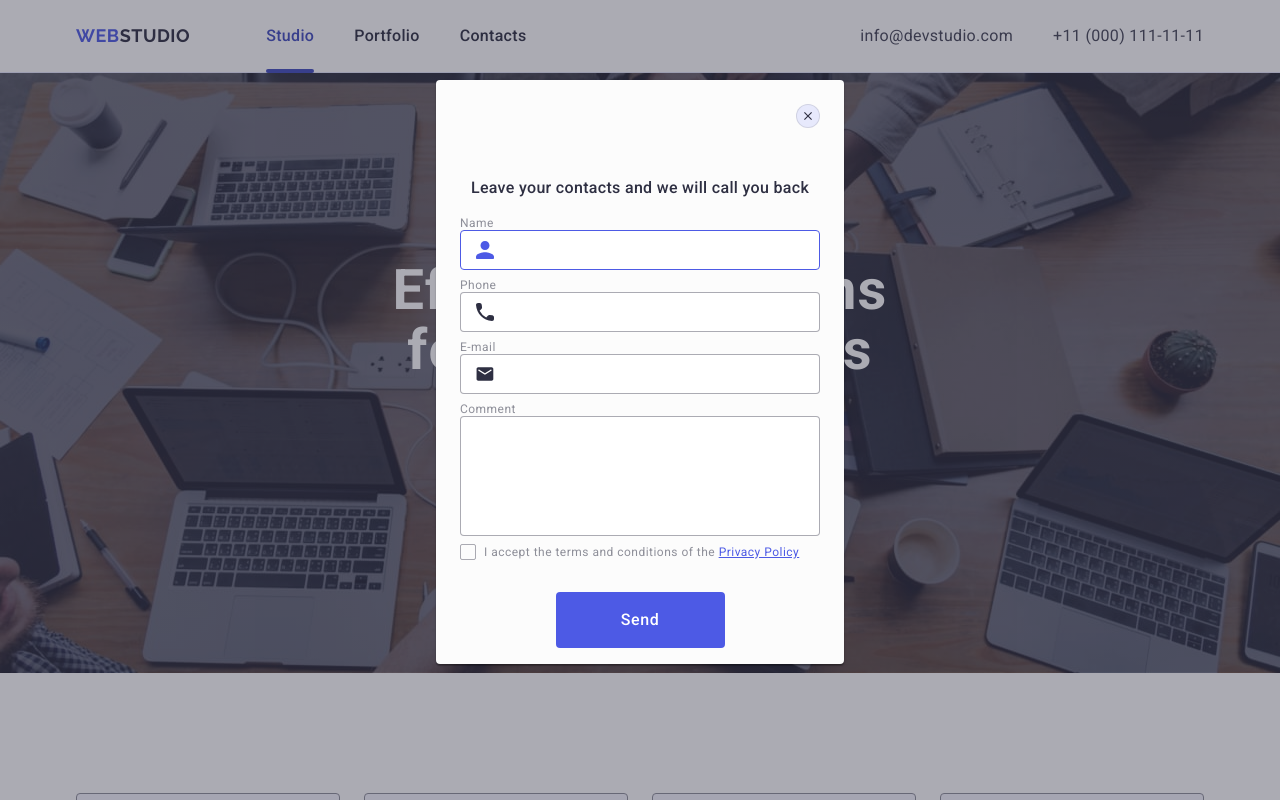
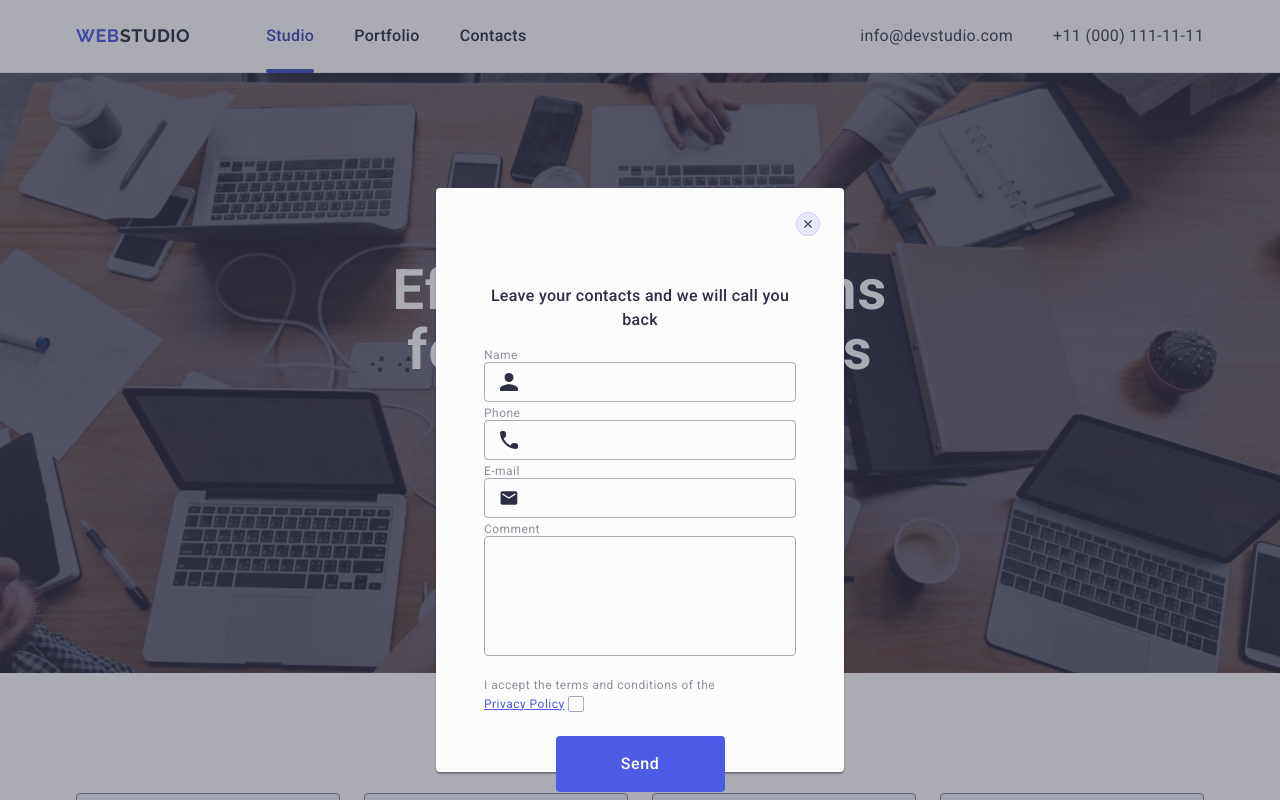
Before and after one commit to RedisculuS/goit-markup-hw-05, a plain HTML site: page index.html in a window 1280 px wide. Shown: the top 800 px of the page. Drawn offline with nearby package versions, Linux system fonts and the light colour scheme.

Commit message:
2nd commit
after autocheck

```diff
--- a/css/style.css
+++ b/css/style.css
@@ -82,7 +82,6 @@ ul {
   display: inline-flex;
   gap: 40px;
   position: relative;
-  /* color: #404bbf; */
 }
 
 .nav-title a:hover,
@@ -205,225 +204,6 @@ ul {
 }
 
 .button-order:focus {
-  background-color: #404bbf;
-}
-
-.modal {
-  position: fixed;
-  top: 0;
-  right: 0;
-  bottom: 0;
-  left: 0;
-  background-color: #2e2f4266;
-  z-index: 1050;
-  opacity: 0;
-  margin: 0;
-  padding: 0;
-  transition: opacity 250ms cubic-bezier(0.4, 0, 0.2, 1);
-}
-
-.modal.is-open {
-  opacity: 1;
-}
-
-.modal-content {
-  position: relative;
-  width: 408px;
-  height: 584px;
-  margin-left: auto;
-  margin-right: auto;
-  margin-top: 80px;
-  background-color: #fcfcfc;
-  box-shadow: 0px 1px 1px 0px #00000024, 0px 1px 3px 0px #0000001f,
-    0px 2px 1px 0px #00000033;
-  border-radius: 4px;
-  padding: 24px;
-}
-
-.icon-cross-box {
-  height: 24px;
-  width: 24px;
-  background: linear-gradient(0deg, #e7e9fc, #e7e9fc),
-    linear-gradient(0deg, rgba(0, 0, 0, 0.1), rgba(0, 0, 0, 0.1));
-  border-radius: 50%;
-  border: 1px solid #0000001a;
-  display: flex;
-  align-items: center;
-  justify-content: center;
-  float: right;
-  transition: background 250ms cubic-bezier(0.4, 0, 0.2, 1);
-}
-
-.icon-cross-box:active,
-.icon-cross-box:focus {
-  background: #404bbf;
-  border: none;
-}
-
-.modal-close-icon {
-  fill: #2e2f42;
-  transition: fill 250ms cubic-bezier(0.4, 0, 0.2, 1);
-}
-
-.icon-cross-box:active .modal-close-icon {
-  fill: #ffffff;
-}
-.icon-cross-box:focus .modal-close-icon {
-  fill: #ffffff;
-}
-
-.form-callback {
-  display: flex;
-  flex-direction: column;
-  gap: 8px;
-  align-items: flex-start;
-}
-
-.form-header {
-  font-size: 16px;
-  font-weight: 500;
-  line-height: 24px;
-  letter-spacing: 0.02em;
-  text-align: center;
-  color: #2e2f42;
-  margin-top: 72px;
-  margin-bottom: 16px;
-}
-
-.label-form {
-  font-size: 12px;
-  font-weight: 400;
-  line-height: 14px;
-  letter-spacing: 0.04em;
-  text-align: left;
-  color: #8e8f99;
-  width: 100%;
-  display: flex;
-  flex-direction: column;
-}
-
-.input-form {
-  height: 40px;
-  border-radius: 4px;
-  width: 100%;
-  padding-left: 38px;
-  border: 1px solid #2e2f4266;
-  transition: border 250ms cubic-bezier(0.4, 0, 0.2, 1);
-}
-
-.input-box {
-  position: relative;
-}
-
-.input-icon {
-  position: absolute;
-  left: 16px;
-  top: 11px;
-  fill: #2e2f42;
-  transition: fill 250ms cubic-bezier(0.4, 0, 0.2, 1);
-}
-
-.input-form:focus,
-.input-form:active {
-  outline: none;
-  border: 1px solid #4d5ae5;
-}
-
-.input-form:active + .input-icon {
-  fill: #4d5ae5;
-}
-
-.input-form:focus + .input-icon {
-  fill: #4d5ae5;
-}
-
-.textarea-comment {
-  width: 100%;
-  height: 120px;
-  resize: none;
-  border-radius: 4px;
-  border: 1px solid #2e2f4266;
-  transition: border 250ms cubic-bezier(0.4, 0, 0.2, 1);
-}
-
-.textarea-comment:active,
-.textarea-comment:focus {
-  outline: none;
-  border: 1px solid #4d5ae5;
-}
-
-.checkbox-form {
-  height: 16px;
-  width: 16px;
-  border-radius: 2px;
-  border: 1px solid #2e2f4266;
-  transition: background-color 250ms cubic-bezier(0.4, 0, 0.2, 1);
-  display: flex;
-  align-items: center;
-  justify-content: center;
-}
-
-.checkbox-box {
-  display: flex;
-  gap: 8px;
-  margin-bottom: 24px;
-}
-
-.checkbox-icon {
-  fill: none;
-}
-
-.checkbox-form:active,
-.checkbox-from:focus {
-  background-color: #404bbf;
-}
-
-.checkbox-form:active .checkbox-icon {
-  fill: #f4f4fd;
-}
-
-.checkbox-form:focus .checkbox-icon {
-  fill: #f4f4fd;
-}
-
-.checkbox-descr {
-  font-size: 12px;
-  font-weight: 400;
-  line-height: 16px;
-  letter-spacing: 0.04em;
-  text-align: left;
-  color: #8e8f99;
-}
-
-.privacy-policy {
-  color: #4d5ae5;
-  text-decoration: underline;
-}
-
-.form-button {
-  background-color: #4d5ae5;
-  color: #ffffff;
-  border-style: none;
-  font-weight: 500;
-  cursor: pointer;
-  font-family: 'Roboto', sans-serif;
-  line-height: 1.5;
-  letter-spacing: 0.04em;
-  padding: 16px 32px;
-  border-radius: 4px;
-  display: block;
-  margin-left: auto;
-  margin-right: auto;
-  min-width: 169px;
-  height: 56px;
-  transition: background-color 250ms cubic-bezier(0.4, 0, 0.2, 1);
-}
-
-.form-button:hover {
-  background-color: #404bbf;
-}
-
-.form-button:focus {
   background-color: #404bbf;
 }
 
@@ -710,21 +490,29 @@ ul {
   fill: #f4f4fd;
 }
 
-.subscribe-container {
+/* .subscribe-container {
   display: flex;
   gap: 24px;
   align-items: center;
+} */
+
+/*  */
+.form-footer {
+  display: flex;
+  gap: 24px;
 }
+/*  */
 
 .input-email-footer {
   height: 40px;
-  min-width: 264px;
+  /* min-width: 264px; */
+  width: 264px;
   font-size: 12px;
-  line-height: 24px;
+  line-height: 2;
   letter-spacing: 0.04em;
   font-size: 12px;
   padding-left: 16px;
-  background-color: inherit;
+  background-color: transparent;
   border: 1px solid #ffffff;
   box-shadow: 0px 4px 4px 0px #00000026;
   border-radius: 4px;
@@ -741,14 +529,21 @@ ul {
 }
 
 .subscribe-submit-btn {
-  background-color: #4d5ae5;
-  color: #ffffff;
-  border-style: none;
-  padding: 8px 24px;
-  border-radius: 4px;
-  display: inline-block;
   min-width: 165px;
   height: 40px;
+  display: flex;
+  justify-content: center;
+  align-items: center;
+  font-family: 'Roboto', sans-serif;
+  font-size: 16px;
+  font-weight: 500;
+  line-height: 1.5;
+  letter-spacing: 0.04em;
+  cursor: pointer;
+  color: #ffffff;
+  border: none;
+  border-radius: 4px;
+  background-color: #4d5ae5;
   transition: background-color 250ms cubic-bezier(0.4, 0, 0.2, 1);
 }
 
@@ -766,3 +561,245 @@ ul {
 .subscribe-submit-btn:focus {
   background-color: #404bbf;
 }
+
+/* Modal */
+
+.modal {
+  position: fixed;
+  top: 0;
+  left: 0;
+  width: 100%;
+  height: 100%;
+  background-color: rgba(46, 47, 66, 0.4);
+  z-index: 1050;
+  opacity: 0;
+  margin: 0;
+  padding: 0;
+  transition: opacity 250ms cubic-bezier(0.4, 0, 0.2, 1);
+}
+
+.modal.is-open {
+  opacity: 1;
+}
+
+.modal-content {
+  position: absolute;
+  top: 50%;
+  left: 50%;
+  transform: translate(-50%, -50%) scale(1);
+  width: 408px;
+  height: 584px;
+  margin-left: auto;
+  margin-right: auto;
+  margin-top: 80px;
+  background-color: #fcfcfc;
+  box-shadow: 0px 1px 1px 0px #00000024, 0px 1px 3px 0px #0000001f,
+    0px 2px 1px 0px #00000033;
+  border-radius: 4px;
+  transition: transform 250ms cubic-bezier(0.4, 0, 0.2, 1);
+  padding: 24px;
+}
+
+.icon-cross-box {
+  position: absolute;
+  top: 24px;
+  right: 24px;
+  width: 24px;
+  height: 24px;
+  border-radius: 50%;
+  display: flex;
+  align-items: center;
+  justify-content: center;
+  background-color: #e7e9fc;
+  border: 1px solid rgba(0, 0, 0, 0.1);
+  padding: 0;
+  cursor: pointer;
+  transition: background-color 250ms cubic-bezier(0.4, 0, 0.2, 1);
+}
+
+.icon-cross-box:active,
+.icon-cross-box:hover,
+.icon-cross-box:focus {
+  background-color: #404bbf;
+  border: none;
+}
+
+.modal-close-icon {
+  fill: #2e2f42;
+  transition: fill 250ms cubic-bezier(0.4, 0, 0.2, 1);
+}
+.icon-cross-box:hover .modal-close-icon {
+  fill: #ffffff;
+}
+.icon-cross-box:active .modal-close-icon {
+  fill: #ffffff;
+}
+.icon-cross-box:focus .modal-close-icon {
+  fill: #ffffff;
+}
+
+.modal-box {
+  padding: 72px 24px 24px 24px;
+}
+
+.form-header {
+  font-size: 16px;
+  font-weight: 500;
+  line-height: 1.5;
+  letter-spacing: 0.02em;
+  text-align: center;
+  color: #2e2f42;
+  margin-bottom: 16px;
+}
+
+.form-box {
+  margin-bottom: 8px;
+}
+
+/* .form-callback {
+  display: flex;
+  flex-direction: column;
+  gap: 8px;
+  align-items: flex-start;
+} */
+
+.label-form {
+  font-size: 12px;
+  line-height: 1.17;
+  letter-spacing: 0.04em;
+  color: #8e8f99;
+  width: 100%;
+  display: block;
+  margin-bottom: 4px;
+}
+
+.input-form {
+  height: 40px;
+  border-radius: 4px;
+  width: 100%;
+  padding-left: 38px;
+  border: 1px solid #2e2f4266;
+  background-color: transparent;
+  outline: transparent;
+  transition: border-color 250ms cubic-bezier(0.4, 0, 0.2, 1);
+}
+
+.input-box {
+  position: relative;
+}
+
+.input-icon {
+  position: absolute;
+  left: 16px;
+  top: 50%;
+  transform: translateY(-50%);
+  fill: #2e2f42;
+  transition: fill 250ms cubic-bezier(0.4, 0, 0.2, 1);
+}
+
+.input-form:focus,
+.input-form:active {
+  /* outline: none; */
+  border-color: #4d5ae5;
+}
+
+.input-form:active + .input-icon {
+  fill: #4d5ae5;
+}
+
+.input-form:focus + .input-icon {
+  fill: #4d5ae5;
+}
+
+.textarea-box {
+  margin-bottom: 16px;
+}
+
+.textarea-comment {
+  width: 100%;
+  height: 120px;
+  font-size: 12px;
+  line-height: 1.17;
+  letter-spacing: 0.04em;
+  color: rgba(46, 47, 66, 0.4);
+  resize: none;
+  border-radius: 4px;
+  background-color: transparent;
+  padding: 8px 16px;
+  outline: transparent;
+  border: 1px solid rgba(46, 47, 66, 0.4);
+  transition: border-color 250ms cubic-bezier(0.4, 0, 0.2, 1);
+}
+
+.textarea-comment:active,
+.textarea-comment:focus {
+  border-color: #4d5ae5;
+}
+
+.checkbox-form {
+  height: 16px;
+  width: 16px;
+  border-radius: 2px;
+  border: 1px solid rgba(46, 47, 66, 0.4);
+  transition: background-color 250ms cubic-bezier(0.4, 0, 0.2, 1);
+  display: inline-flex;
+  align-items: center;
+  justify-content: center;
+  fill: transparent;
+}
+
+.checkbox-box {
+  /* display: flex; */
+  /* gap: 8px; */
+  margin-bottom: 24px;
+}
+
+.checkbox-box input[type='checkbox']:checked + label .checkbox-form {
+  background-color: #404bbf;
+  border: none;
+  fill: #f4f4fd;
+}
+
+.checkbox-descr {
+  font-size: 12px;
+  line-height: 1.17;
+  letter-spacing: 0.04em;
+  text-align: left;
+  color: #8e8f99;
+  /* display: inline;
+  width: 100%; */
+}
+
+.privacy-policy {
+  display: inline-block;
+  text-decoration: underline;
+  color: #4d5ae5;
+}
+
+.form-button {
+  display: block;
+  min-width: 169px;
+  height: 56px;
+  font-family: 'Roboto', sans-serif;
+  font-size: 16px;
+  line-height: 1.5;
+  letter-spacing: 0.04em;
+  background-color: #4d5ae5;
+  color: #ffffff;
+  border: none;
+  font-weight: 500;
+  cursor: pointer;
+  padding: 16px 32px;
+  border-radius: 4px;
+  margin-left: auto;
+  margin-right: auto;
+  transition: background-color 250ms cubic-bezier(0.4, 0, 0.2, 1);
+}
+
+.form-button:hover {
+  background-color: #404bbf;
+}
+
+.form-button:focus {
+  background-color: #404bbf;
+}
--- a/index.html
+++ b/index.html
@@ -56,71 +56,6 @@
             Effective Solutions for Your Business
           </h1>
           <button type="button" class="button-order">Order Service</button>
-        </div>
-
-        <div class="modal is-open">
-          <div class="modal-content">
-            <div class="icon-cross-box">
-              <svg class="modal-close-icon" height="8" width="8">
-                <use href="./images/icons.svg#icon-cross"></use>
-              </svg>
-            </div>
-            <h2 class="form-header">
-              Leave your contacts and we will call you back
-            </h2>
-            <form class="form-callback">
-              <label class="label-form">
-                Name
-                <div class="input-box">
-                  <input name="name" class="input-form" type="text" autofocus />
-                  <svg class="input-icon" height="18" width="18">
-                    <use href="./images/icons.svg#icon-human"></use>
-                  </svg>
-                </div>
-              </label>
-              <label class="label-form">
-                Phone
-                <div class="input-box">
-                  <input name="phone" class="input-form" type="tel" />
-                  <svg class="input-icon" height="18" width="18">
-                    <use href="./images/icons.svg#icon-phone"></use>
-                  </svg>
-                </div>
-              </label>
-              <label class="label-form">
-                E-mail
-                <div class="input-box">
-                  <input name="email" class="input-form" type="email" />
-                  <svg class="input-icon" height="18" width="18">
-                    <use href="./images/icons.svg#icon-mail"></use>
-                  </svg>
-                </div>
-              </label>
-              <label class="label-form">
-                Comment
-                <textarea
-                  class="textarea-comment"
-                  name="comment"
-                  placeholder="Text input"
-                >
-                </textarea>
-              </label>
-              <input type="checkbox" class="checkbox-input visually-hidden" />
-              <div class="checkbox-box">
-                <div class="checkbox-form">
-                  <svg class="checkbox-icon" height="12" width="12">
-                    <use href="./images/icons.svg#icon-check"></use>
-                  </svg>
-                </div>
-                <p class="checkbox-descr">
-                  I accept the terms and conditions of the
-                  <span class="privacy-policy">Privacy Policy</span>
-                </p>
-              </div>
-
-              <button type="submit" class="form-button">Send</button>
-            </form>
-          </div>
         </div>
       </section>
 
@@ -535,21 +470,119 @@
         <div class="footer-subscribe">
           <p class="footer-social-header">Subscribe</p>
           <div class="subscribe-container">
+            <form class="form-footer">
+              <label class="form-footer-label">
                 <input
                   class="input-email-footer"
-              name="email"
+                  name="email-footer"
                   type="email"
                   placeholder="E-mail"
                 />
+              </label>
               <button class="subscribe-submit-btn" type="submit">
                 Subscribe
                 <svg class="subscribe-icon-footer" height="24" width="24">
                   <use href="./images/icons.svg#icon-send"></use>
                 </svg>
               </button>
+            </form>
           </div>
         </div>
       </div>
     </footer>
+
+    <!-- Modal -->
+    <div class="modal is-open">
+      <div class="modal-content">
+        <button type="button" class="icon-cross-box">
+          <svg class="modal-close-icon" height="8" width="8">
+            <use href="./images/icons.svg#icon-cross"></use>
+          </svg>
+        </button>
+        <div class="modal-box">
+          <p class="form-header">
+            Leave your contacts and we will call you back
+          </p>
+          <form class="form-callback">
+            <div class="form-box">
+              <label class="label-form" for="user-name">
+                Name
+                <div class="input-box">
+                  <input
+                    id="user-name"
+                    name="user-name"
+                    class="input-form"
+                    type="text"
+                  />
+                  <svg class="input-icon" height="24" width="18">
+                    <use href="./images/icons.svg#icon-human"></use>
+                  </svg>
+                </div>
+              </label>
+              <label class="label-form" for="user-phone">
+                Phone
+                <div class="input-box">
+                  <input
+                    id="user-phone"
+                    name="user-phone"
+                    class="input-form"
+                    type="tel"
+                  />
+                  <svg class="input-icon" height="24" width="18">
+                    <use href="./images/icons.svg#icon-phone"></use>
+                  </svg>
+                </div>
+              </label>
+              <label class="label-form" for="user-email">
+                E-mail
+                <div class="input-box">
+                  <input
+                    id="user-email"
+                    name="user-email"
+                    class="input-form"
+                    type="email"
+                  />
+                  <svg class="input-icon" height="24" width="18">
+                    <use href="./images/icons.svg#icon-mail"></use>
+                  </svg>
+                </div>
+              </label>
+              <div class="textarea-box">
+                <label class="label-form" for="user-comment">
+                  Comment
+                  <textarea
+                    id="user-comment"
+                    class="textarea-comment"
+                    name="user-comment"
+                    placeholder="Text input"
+                  >
+                  </textarea>
+                </label>
+              </div>
+
+              <div class="checkbox-box">
+                <input
+                  id="user-privacy"
+                  type="checkbox"
+                  class="checkbox-input visually-hidden"
+                  value="true"
+                  name="user-privacy"
+                />
+                <label class="checkbox-descr" for="user-privacy">
+                  I accept the terms and conditions of the
+                  <a class="privacy-policy">Privacy Policy</a>
+                  <span class="checkbox-form">
+                    <svg class="checkbox-icon" height="8" width="10">
+                      <use href="./images/icons.svg#icon-check"></use>
+                    </svg>
+                  </span>
+                </label>
+              </div>
+            </div>
+            <button type="submit" class="form-button">Send</button>
+          </form>
+        </div>
+      </div>
+    </div>
   </body>
 </html>
```
Lines whose indentation alone changed are shown as unchanged.
